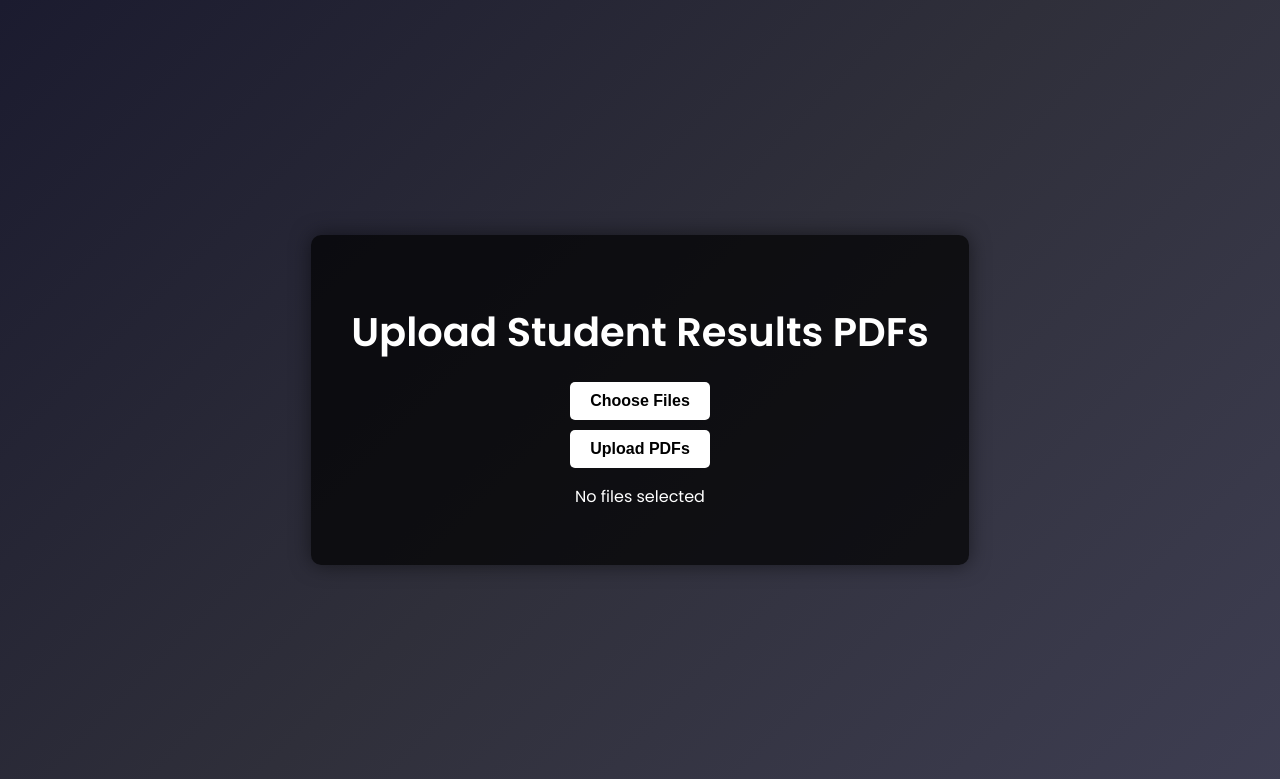
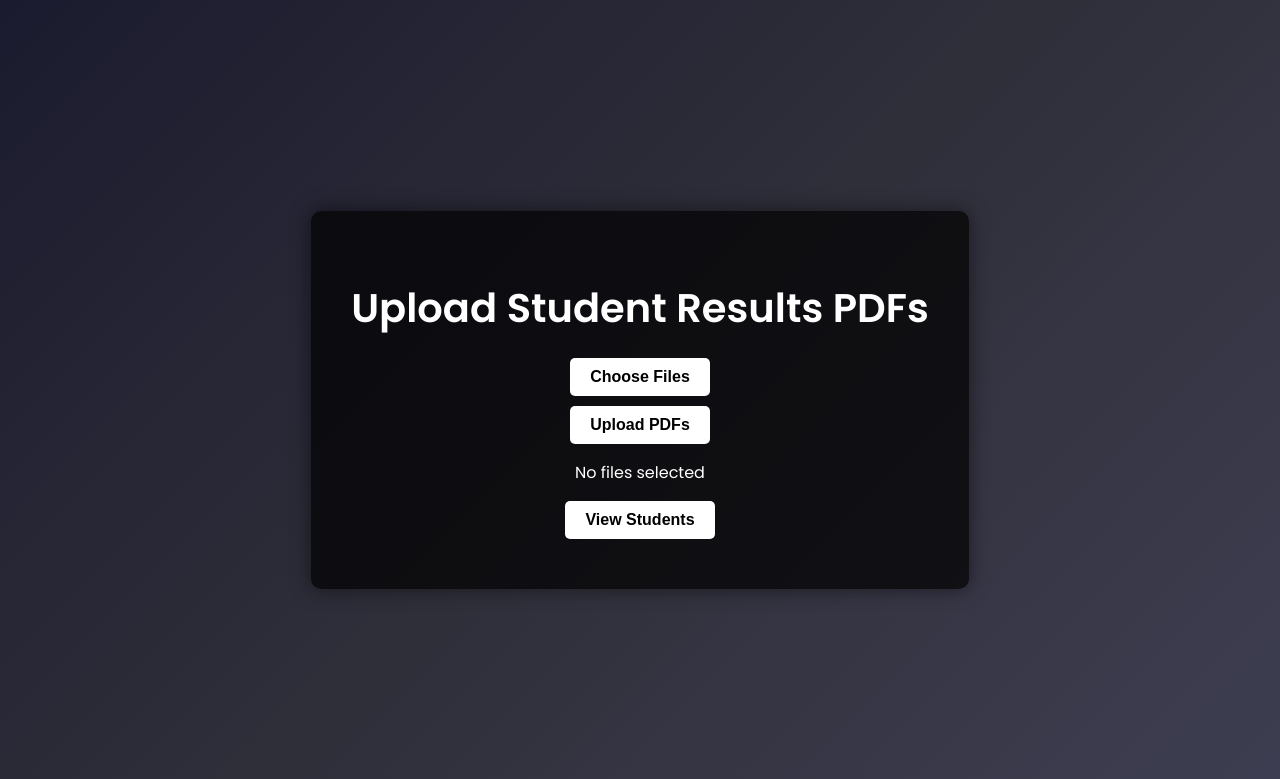
Before and after one commit to KarthikeyanJ04/AcadMaster, a Flask app: page /faculty-dashboard in a window 1280 px wide. Shown: the top 779 px of the page. Run offline with Flask 3, Linux system fonts and the light colour scheme; the visitor is signed in with stand-in values (Sample User, id 1); some libraries are stand-ins or nearby versions.

Commit message:
Add View students button

```diff
--- a/templates/faculty_dashboard.html
+++ b/templates/faculty_dashboard.html
@@ -101,6 +101,8 @@
         <!-- Export Button -->
         <button id="export-btn">Export as CSV</button>
 
+        <button id="view-students">View Students</button>
+
         <!-- Results Table -->
         <table id="result-table">
             <thead>
```
